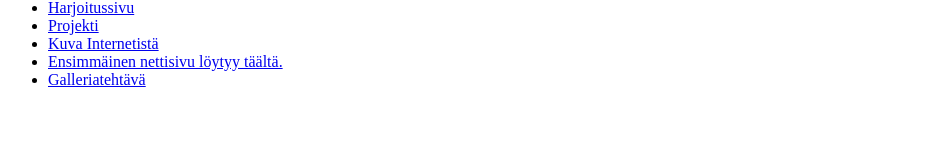
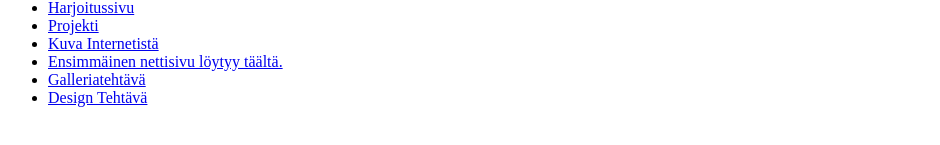
Before and after one commit to Hythei/Verkkosivujen-Kehitt-minen-GitHubRepo, a plain HTML site: page index.html in a window 1280 px wide. Shown: the part 115-260 px from the top of the page, without its empty margins (0-940 px from the left). Drawn offline with Linux system fonts and the light colour scheme.

Commit message:
Update index.html
design tehtävän linkki indexiin

```diff
--- a/index.html
+++ b/index.html
@@ -15,6 +15,7 @@
         <li><a href="kuva_internetista.html">Kuva Internetistä</a></li>
         <li><a href="eka_nettisivu/eka_sivu.html">Ensimmäinen nettisivu löytyy täältä.</a>
         <li><a href="galleria/index.html">Galleriatehtävä</a></li>
+        <li><a href="desing-tehtava-versio-2/index.html">Design Tehtävä</a></li>
     </ul>
 </body>
 </html>
```
